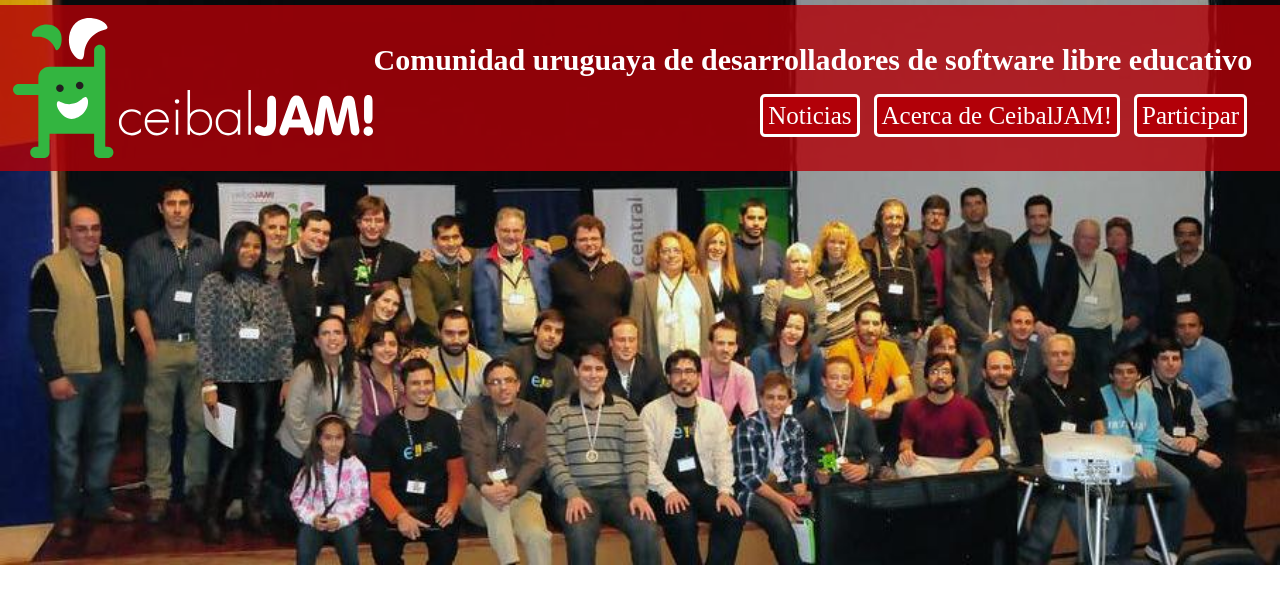
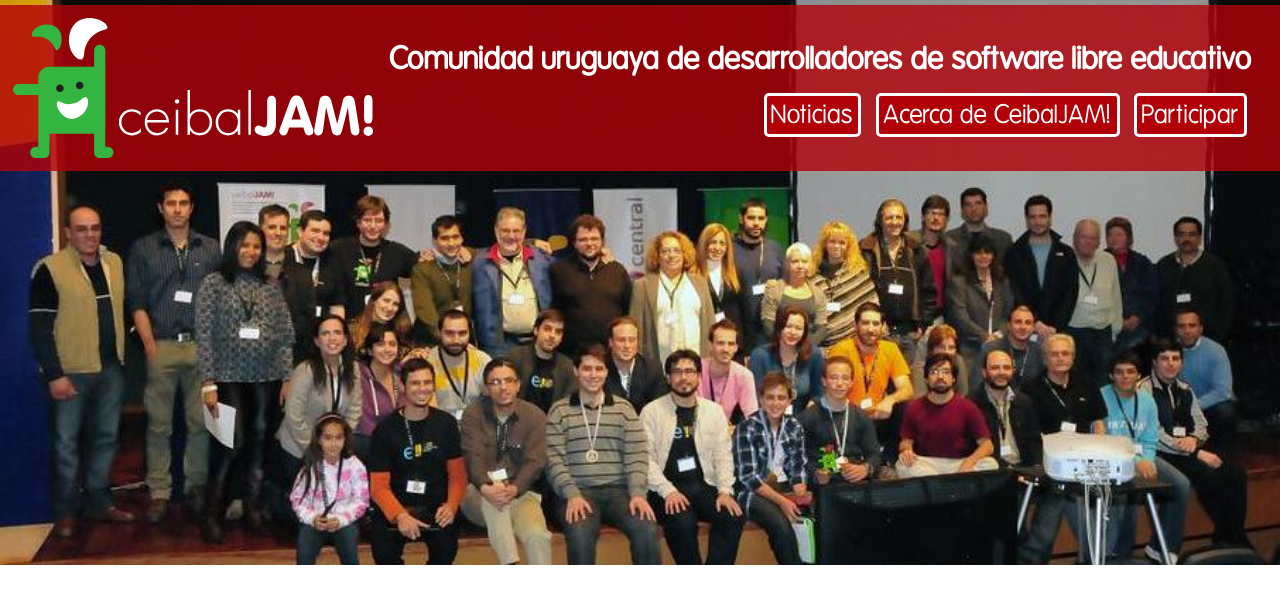
Before and after one commit to ceibaljam/portal, a Flask app: page / in a window 1280 px wide. Shown: the top 604 px of the page. Run offline with Flask 2, Linux system fonts and the light colour scheme; some libraries are stand-ins or nearby versions.

Commit message:
Revert "Use VAGRounded font"
This reverts commit 31a57eb80bad984d79129625003043b8e7d1809c.

```diff
--- a/static/style.css
+++ b/static/style.css
@@ -1,6 +1,6 @@
 @font-face {
-    font-family: 'VAGRounded'; /*a name to be used later*/
-    src: url('/static/fonts/VAGRounded-Light.ttf');
+    font-family: 'Modata'; /*a name to be used later*/
+    src: url('/static/fonts/MgOpenModataRegular.ttf'); /*URL to font*/
 }
 
 body, html {
```
Also changed, not shown: static/fonts/MgOpenModataRegular.ttf (added), static/fonts/VAGRounded-Light.ttf (deleted).
